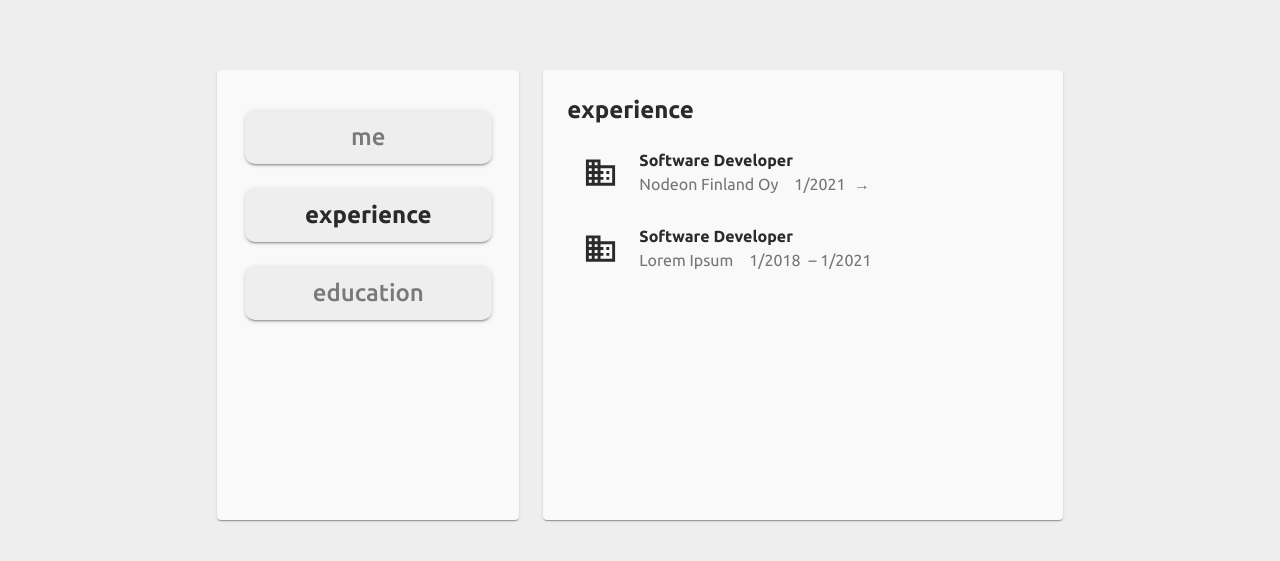
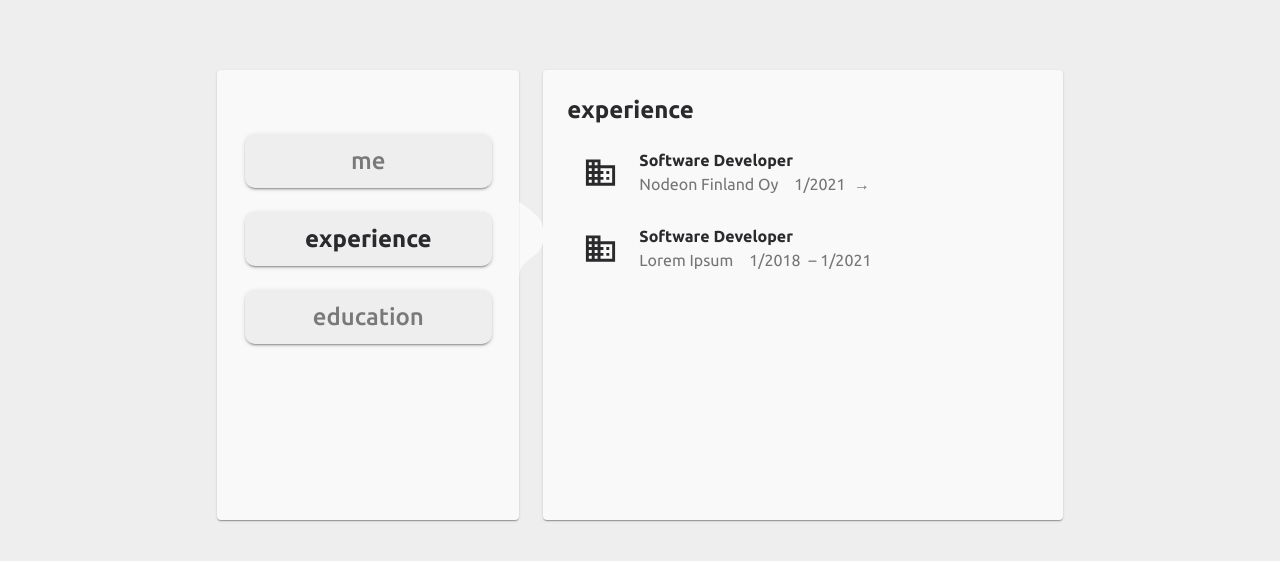
Before and after one commit to SamiHonkasalo/saho-portfolio, a React (Create React App) app: page / in a window 1280 px wide. Shown: the part 843-1404 px from the top of the page. Built offline with nearby package versions, Linux system fonts and the light colour scheme.

Commit message:
About section selection animation

```diff
--- a/src/pages/about/AboutSelectionButtons.tsx
+++ b/src/pages/about/AboutSelectionButtons.tsx
@@ -1,9 +1,10 @@
-import { Button, Card, Grid, useTheme } from "@mui/material";
+import { Box, Button, Card, Grid, useTheme } from "@mui/material";
 import React from "react";
 import { useTranslation } from "react-i18next";
 import {
   AboutPageSectionKey,
   AboutPageSectionKeys,
+  AboutPageSections,
   ABOUT_CONTENT_HEIGHT,
 } from "./AboutCards";
 
@@ -22,6 +23,9 @@ export const AboutSelectionButtons = ({
       sx={{
         backgroundColor: (theme) => theme.palette.common.white,
         height: ABOUT_CONTENT_HEIGHT,
+        position: "relative",
+        overflow: "visible",
+        marginTop: 3,
       }}
     >
       <Grid container spacing={3} sx={{ pt: 5 }}>
@@ -35,6 +39,7 @@ export const AboutSelectionButtons = ({
           />
         ))}
       </Grid>
+      <ActiveSelectionIndicator activeSelection={activeSectionKey} />
     </Card>
   );
 };
@@ -86,3 +91,46 @@ function AboutSelectionButton({
     </Grid>
   );
 }
+
+type ActiveSelectionIndicatorProps = {
+  activeSelection: AboutPageSectionKey;
+};
+
+function ActiveSelectionIndicator({
+  activeSelection,
+}: ActiveSelectionIndicatorProps): JSX.Element {
+  const theme = useTheme();
+  const height = 75;
+  const width = theme.spacing(3);
+  const widthNumber = Number.parseInt(width.replace("px", ""), 10);
+  const buttonHeight = 54;
+  const buttonSpacing = Number.parseInt(theme.spacing(3).replace("px", ""), 10);
+  const heightDiff = height - buttonHeight;
+  const transitionDuration = `${0.3}s`;
+  const { order } = AboutPageSections[activeSelection];
+  const translateY = (order - 1) * (buttonHeight + buttonSpacing);
+  return (
+    <Box
+      sx={{
+        backgroundColor: theme.palette.common.white,
+        width,
+        height,
+        position: "absolute",
+        top: `calc(${theme.spacing(3)} + ${theme.spacing(5)} - ${
+          heightDiff / 2
+        }px)`,
+        left: "100%",
+        clipPath: `path('${generateClipPath(widthNumber, height)}')`,
+        transition: `transform ${transitionDuration} ease-in-out`,
+        transform: `translateY(${translateY}px)`,
+      }}
+    />
+  );
+}
+
+function generateClipPath(width: number, height: number): string {
+  const quart = height / 4;
+  return `M0 ${0} C ${width} ${quart}, ${width} ${quart}, ${width} ${
+    quart * 2
+  }, ${width} ${quart * 3}, ${0} ${quart * 3}, ${0} ${quart * 4}`;
+}
--- a/src/pages/about/AboutSelectionContent.tsx
+++ b/src/pages/about/AboutSelectionContent.tsx
@@ -31,6 +31,9 @@ const SectionVariants: Variants = {
   on: {
     opacity: 1,
     y: 0,
+    transition: {
+      duration: 0.4,
+    },
   },
 };
 
```
